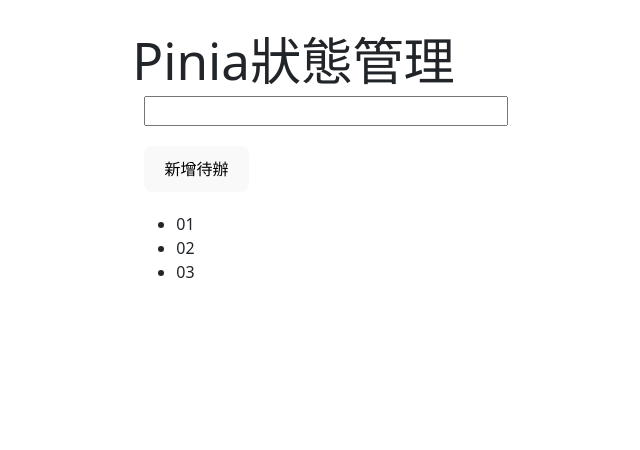
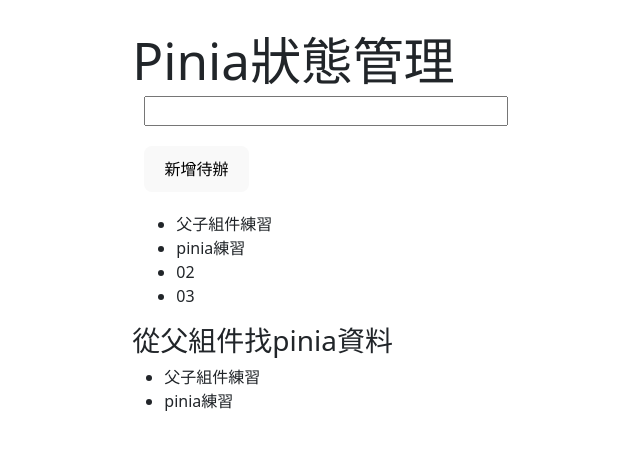
Before and after one commit to yanniao0827/Vue, a Vue app in the folder PRACTICE/form_validate/: page / in a window 1280 px wide. Shown: the top 450 px of the page, without its empty margins (314-954 px from the left). Built offline with nearby package versions, Linux system fonts and the light colour scheme.

Commit message:
0806 4-6.分別由父、子組件呼叫pinia資料

```diff
--- a/PRACTICE/form_validate/src/App_pinia.vue
+++ b/PRACTICE/form_validate/src/App_pinia.vue
@@ -1,9 +1,16 @@
 <script setup>
 import PiniaStore from './components/PiniaStore.vue';
+import { testStore } from './stores/testStore';
+import { ref } from 'vue';
+const todoStore = testStore();
 </script>
 
 <template>
 <PiniaStore />
+<h3>從父組件找pinia資料</h3>
+<ul class="list">
+  <li v-for="item in todoStore.todos">{{ item.text }}</li>
+</ul>
 </template>
 
 <style scoped>
--- a/PRACTICE/form_validate/src/components/PiniaStore.vue
+++ b/PRACTICE/form_validate/src/components/PiniaStore.vue
@@ -2,11 +2,11 @@
 import {ref} from 'vue'
 // 這裡的testStore是在stores/testStore中就取好名，不能更改
 import {testStore} from '../stores/testStore';
+// 讓testStore的值可以在這個檔案中被引用
 const todoStore=testStore();
 console.log(todoStore);
 
 </script>
-
 
 <template>
     <h1>Pinia狀態管理</h1>
@@ -14,7 +14,7 @@
         <input type="text">
         <button>新增待辦</button>
         <ul class="list">
-            <li class="item">01</li>
+            <li class="item" v-for="item in todoStore.todos">{{ item.text }}</li>
             <li class="item">02</li>
             <li class="item">03</li>
         </ul>
```
